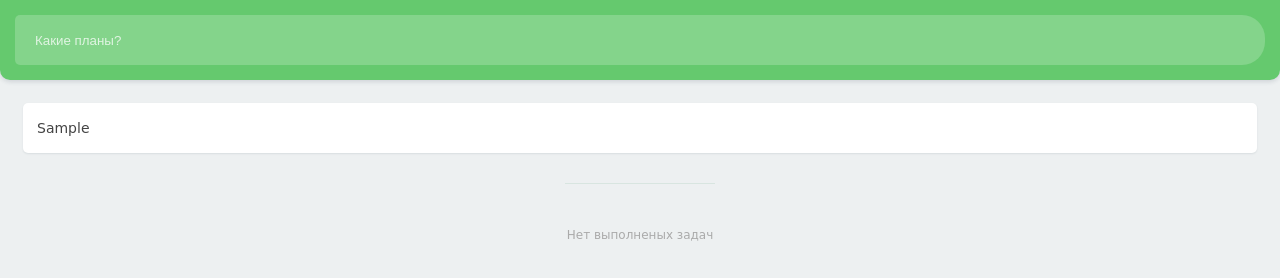
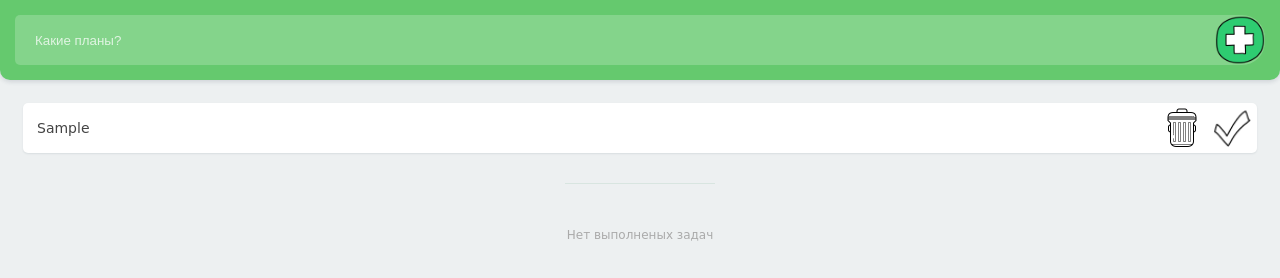
Before and after one commit to Sfyryluta/todo_list, a plain HTML site: page index.html in a window 1280 px wide. Both pictures are taken after typing "Sample" into the empty fields and a click on the button 1240 px from the left and 40 px from the top of the page. Drawn offline with Linux system fonts and the light colour scheme.

Commit message:
Update style.css

```diff
--- a/style.css
+++ b/style.css
@@ -64,7 +64,7 @@ ul {
 .header-button {
     width: 50px;
     height: 50px;
-    background: transparent url("../img/plus.png") no-repeat center/cover;
+    background: transparent url("plus.png") no-repeat center/cover;
     position: absolute;
     top: 15px;
     right: 15px;
@@ -125,12 +125,12 @@ ul {
 }
 
 .todo-remove {
-     background-image: url("../img/trash.png");
+     background-image: url("trash.png");
      background-size: contain;
  }
 
 .todo-complete {
-    background-image: url("../img/uncheck.png");
+    background-image: url("uncheck.png");
     background-size: contain;
 }
 
@@ -140,7 +140,7 @@ ul {
 }
 
 .todo-completed .todo-complete {
-    background-image: url("../img/check.png");
+    background-image: url("check.png");
 }
 
 .todo-completed {
```
